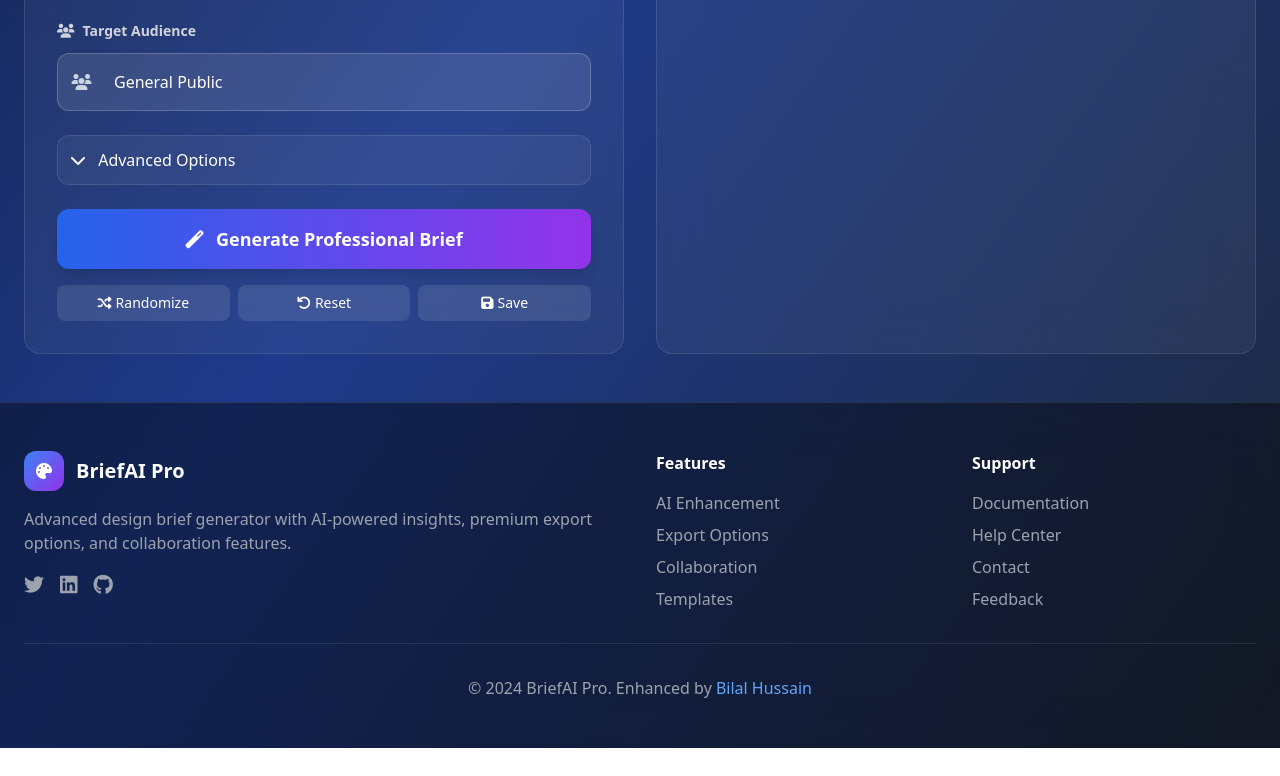
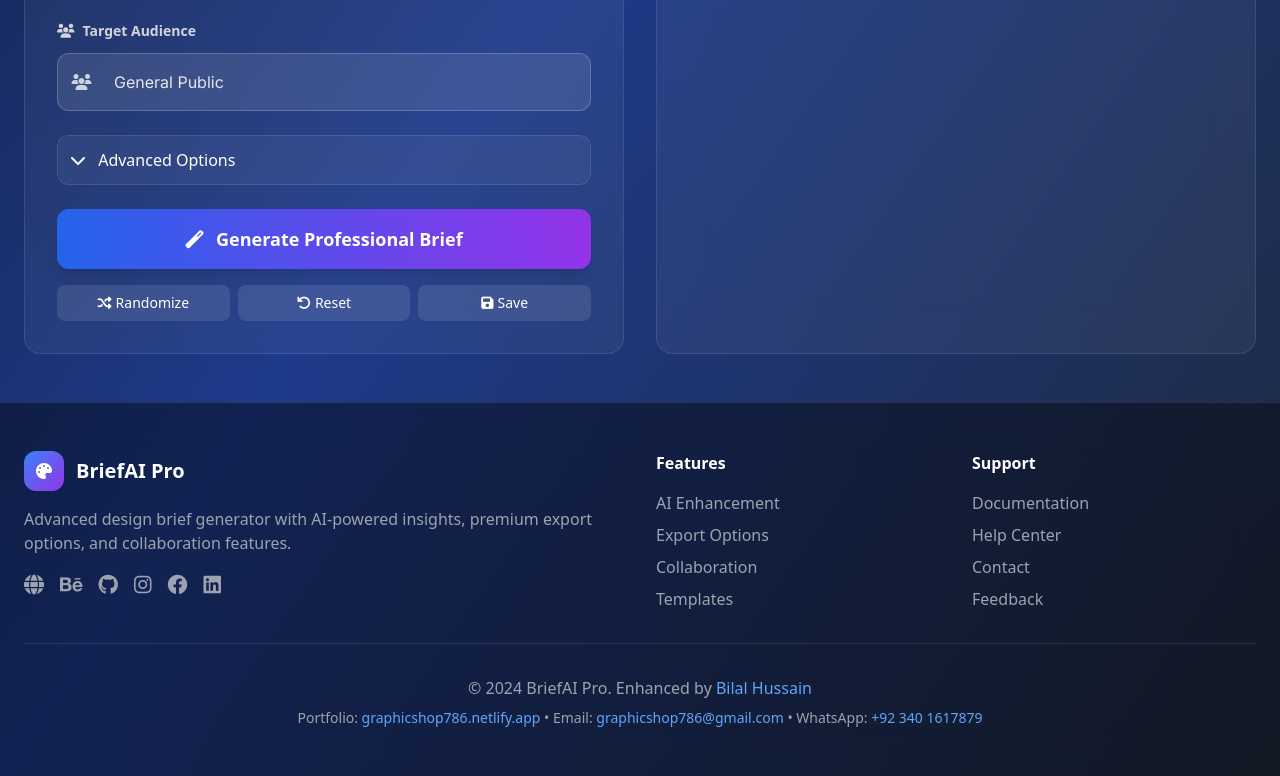
Before and after one commit to graphicshop786/design-brief-generator, a plain HTML site: page index.html in a window 1280 px wide. Shown: the part 1077-1853 px from the top of the page. Before the commit the page ends 1825 px from the top, so only its background shows below. Drawn offline with nearby package versions, Linux system fonts and the light colour scheme.

Commit message:
fully Updated version

```diff
--- a/index.html
+++ b/index.html
@@ -81,6 +81,28 @@
         select:focus {
             z-index: 50;
             position: relative;
+        }
+
+        /* Improve dropdown font visibility and family */
+        select,
+        .select-with-icon select {
+            color: #e5e7eb !important; /* tailwind slate-200 */
+            font-family: Inter, system-ui, -apple-system, 'Segoe UI', Roboto, 'Helvetica Neue', Arial, sans-serif !important;
+        }
+
+        /* Try to style options for modern browsers (may vary by platform) */
+        select option {
+            color: #0f172a !important; /* dark text on light option bg for readability when options render with custom backgrounds */
+            background-color: #f8fafc !important; /* light background for options */
+            font-family: Inter, system-ui, -apple-system, 'Segoe UI', Roboto, 'Helvetica Neue', Arial, sans-serif !important;
+        }
+
+        /* On dark-themed UIs where option backgrounds are dark, ensure selected text is visible */
+        @media (prefers-color-scheme: dark) {
+            select option {
+                color: #e5e7eb !important;
+                background-color: #0b1220 !important;
+            }
         }
     </style>
 </head>
@@ -440,14 +462,23 @@
                     </div>
                     <p class="text-gray-400 mb-4">Advanced design brief generator with AI-powered insights, premium export options, and collaboration features.</p>
                     <div class="flex space-x-4">
-                        <a href="#" class="text-gray-400 hover:text-blue-400 transition-colors duration-300">
-                            <i class="fab fa-twitter text-xl"></i>
+                        <a href="https://graphicshop786.netlify.app" target="_blank" rel="noopener" class="text-gray-400 hover:text-blue-400 transition-colors duration-300" title="Portfolio Website">
+                            <i class="fas fa-globe text-xl"></i>
                         </a>
-                        <a href="#" class="text-gray-400 hover:text-blue-400 transition-colors duration-300">
+                        <a href="https://www.behance.net/graphicshop786" target="_blank" rel="noopener" class="text-gray-400 hover:text-blue-400 transition-colors duration-300" title="Behance">
+                            <i class="fab fa-behance text-xl"></i>
+                        </a>
+                        <a href="https://github.com/graphicshop786" target="_blank" rel="noopener" class="text-gray-400 hover:text-blue-400 transition-colors duration-300" title="GitHub">
+                            <i class="fab fa-github text-xl"></i>
+                        </a>
+                        <a href="https://www.instagram.com/graphicshop786/" target="_blank" rel="noopener" class="text-gray-400 hover:text-blue-400 transition-colors duration-300" title="Instagram">
+                            <i class="fab fa-instagram text-xl"></i>
+                        </a>
+                        <a href="https://www.facebook.com/graphicshop786/" target="_blank" rel="noopener" class="text-gray-400 hover:text-blue-400 transition-colors duration-300" title="Facebook">
+                            <i class="fab fa-facebook text-xl"></i>
+                        </a>
+                        <a href="https://pk.linkedin.com/in/graphicshop786" target="_blank" rel="noopener" class="text-gray-400 hover:text-blue-400 transition-colors duration-300" title="LinkedIn">
                             <i class="fab fa-linkedin text-xl"></i>
-                        </a>
-                        <a href="#" class="text-gray-400 hover:text-blue-400 transition-colors duration-300">
-                            <i class="fab fa-github text-xl"></i>
                         </a>
                     </div>
                 </div>
@@ -471,7 +502,8 @@
                 </div>
             </div>
             <div class="border-t border-white/10 mt-8 pt-8 text-center text-gray-400">
-                <p>&copy; 2024 BriefAI Pro. Enhanced by <a href="http://www.facebook.com/graphicshop786" target="_blank" class="text-blue-400 hover:text-blue-300 transition-colors duration-300">Bilal Hussain</a></p>
+                <p>&copy; 2024 BriefAI Pro. Enhanced by <a href="https://www.facebook.com/graphicshop786/" target="_blank" rel="noopener" class="text-blue-400 hover:text-blue-300 transition-colors duration-300">Bilal Hussain</a></p>
+                <p class="mt-2 text-sm">Portfolio: <a href="https://graphicshop786.netlify.app" target="_blank" rel="noopener" class="text-blue-400">graphicshop786.netlify.app</a> • Email: <a href="mailto:graphicshop786@gmail.com" class="text-blue-400">graphicshop786@gmail.com</a> • WhatsApp: <a href="https://wa.me/923401617879" target="_blank" rel="noopener" class="text-blue-400">+92 340 1617879</a></p>
             </div>
         </div>
     </footer>
```
